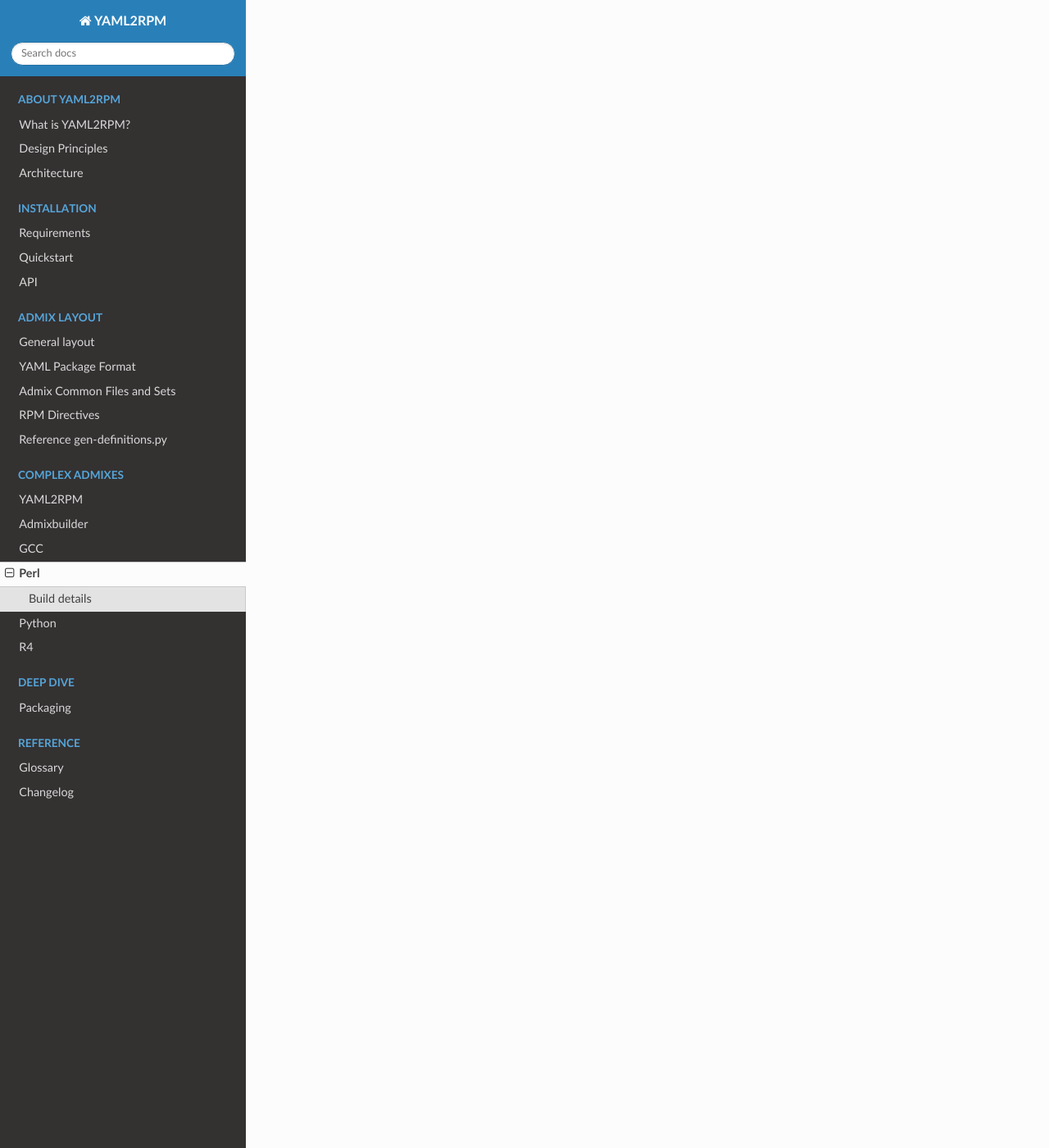
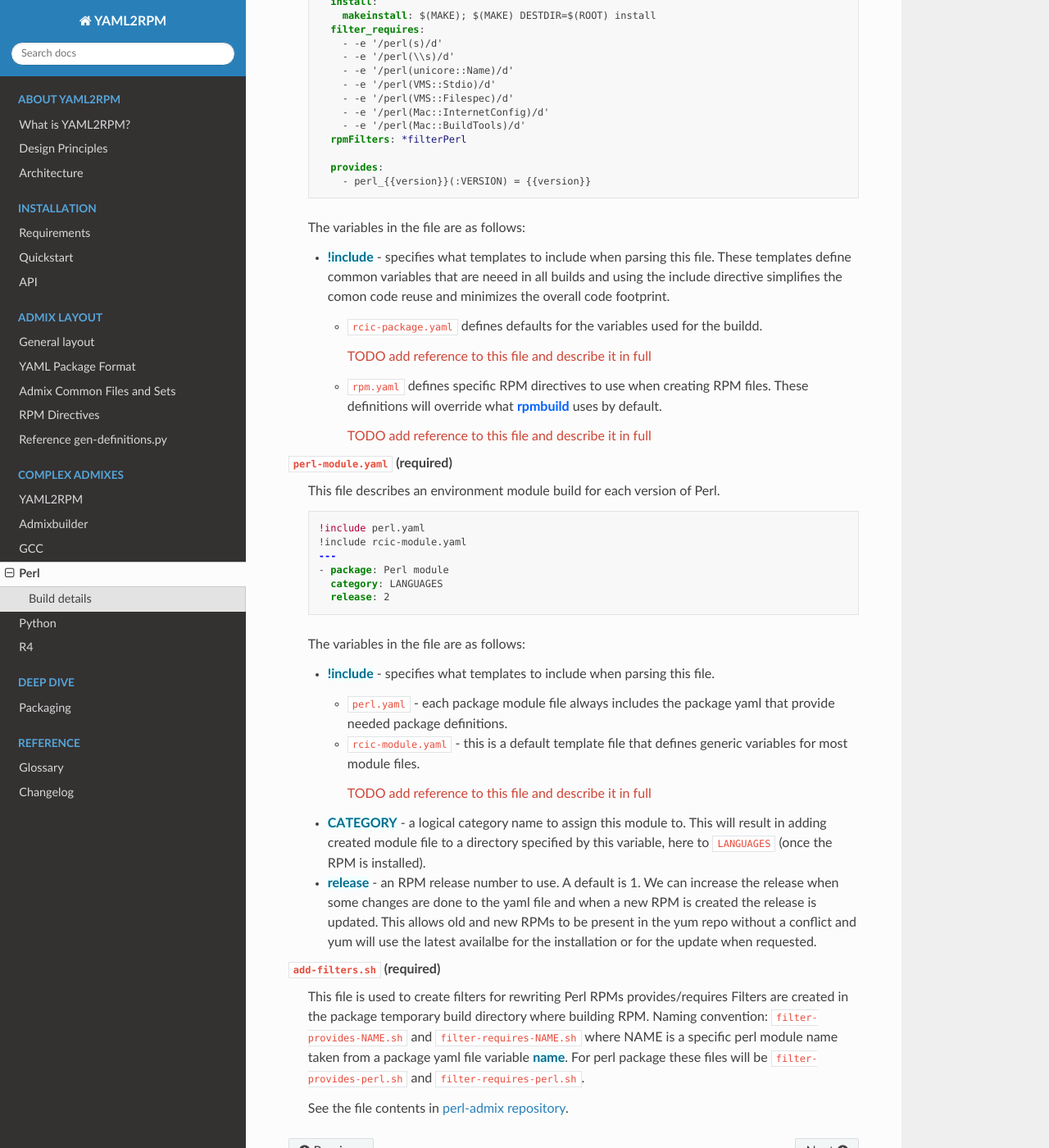
Before and after one commit to RCIC-UCI-Public/yaml2rpm-docs, a Sphinx documentation site: the page built from docs/source/admixes/perl.rst, in a window 1280 px wide and 1400 px high, scrolled down 2813 px. Shown: the whole window at 82% size. Built offline with Sphinx 7.4.7 and the Read the Docs theme 3.1.0, drawn with Linux system fonts in a browser that asks for light colours; some of the changed text lies outside the part shown.

Commit message:
desxribe main perl-admix files

```diff
--- /dev/null
+++ b/docs/source/admixes/files/perl-admix-perl-module.yaml
@@ -0,0 +1,6 @@
+!include perl.yaml
+!include rcic-module.yaml
+---
+- package: Perl module
+  category: LANGUAGES
+  release: 2
--- /dev/null
+++ b/docs/source/admixes/files/perl-admix-perl.yaml
@@ -0,0 +1,30 @@
+!include rcic-package.yaml
+!include rpm.yaml
+---
+- package: Perl Programming Language {{version}}
+  name: perl
+  versions: !include versions.yaml
+  version: "{{versions.perl}}"
+  bioperl_tarsources: "{{versions.bioperl_tarsources}}"
+  metacpan_tarsources: "{{versions.metacpan_tarsources}}"
+  genomics_tarsources: "{{versions.genomics_tarsources}}"
+  vendor_source: https://www.cpan.org/src/5.0/{{name}}-{{version}}.{{extension}}
+  description: >
+    Perl Programming Language version {{version}}
+  build:
+    configure: ./Configure
+    configure_args: -des -Dprefix=$(PKGROOT) -Dusethreads -Duseshrplib
+  install:
+    makeinstall: $(MAKE); $(MAKE) DESTDIR=$(ROOT) install
+  filter_requires:
+    - -e '/perl(s)/d'
+    - -e '/perl(\\s)/d'
+    - -e '/perl(unicore::Name)/d'
+    - -e '/perl(VMS::Stdio)/d'
+    - -e '/perl(VMS::Filespec)/d'
+    - -e '/perl(Mac::InternetConfig)/d'
+    - -e '/perl(Mac::BuildTools)/d'
+  rpmFilters: *filterPerl
+
+  provides:
+    - perl_{{version}}(:VERSION) = {{version}}
--- /dev/null
+++ b/docs/source/admixes/files/perl-admix-set-530.yaml
@@ -0,0 +1,6 @@
+!include packages.yaml
+---
+versions: versions-530.yaml
+bootstrap:
+  - perl
+  - perl-module
--- /dev/null
+++ b/docs/source/admixes/files/perl-admix-versions-530.yaml
@@ -0,0 +1,6 @@
+!include versions.yaml
+---
+perl: "5.30.0"
+bioperl_tarsources: "202003"
+metacpan_tarsources: "202004"
+genomics_tarsources: "202011"
--- /dev/null
+++ b/docs/source/admixes/files/perl-admix-versions.yaml
@@ -0,0 +1,3 @@
+# for boostrap installing perl and modules
+---
+admix: perl-admix
--- a/docs/source/admixes/perl.rst
+++ b/docs/source/admixes/perl.rst
@@ -52,6 +52,8 @@ create circular references during the build.
   specific modules for each set can be built only after their dependencies are
   already built and installed.
 
+  - :yvars:`bootstrap` and :yvars:`build` - empty, no packages in the base
+    set. All build will be in the specific sets.
   - :yvars:`sets` - lists the logical sets of related packages that are built (and installed) together
     just like in any other admix. But here each set is defined as a *serialset*, one for each version of Perl.
     Each *serialset* is a list of sets. These *serialsets* will be build in parallel, but within each
@@ -84,3 +86,65 @@ create circular references during the build.
      +-------+--------------+---------------+
      |   4   |  530-gen     | 534-gen       |
      +-------+--------------+---------------+
+
+``versions.yaml`` (required)
+  Since there are no packages to build, this file just lists the admix:
+
+  .. literalinclude:: files/perl-admix-versions.yaml
+      :language: yaml
+
+``perl.yaml`` (required)
+  This is a yaml file that provides all the instructions to build base Perl RPM.
+
+  .. literalinclude:: files/perl-admix-perl.yaml
+      :language: yaml
+
+  The variables in the file are as follows:
+
+  - :yvars:`!include` -  specifies what templates to include when parsing this file.
+    These templates define common variables that are neeed in all builds and
+    using the include directive simplifies the comon code reuse and minimizes
+    the overall code footprint.
+
+    * ``rcic-package.yaml`` defines defaults for the variables used for the buildd.
+
+      :red:`TODO add reference to this file and describe it in full`
+    * ``rpm.yaml`` defines specific RPM directives to use when creating
+      RPM files. These definitions will override what :command:`rpmbuild` uses by default.
+
+      :red:`TODO add reference to this file and describe it in full`
+
+``perl-module.yaml`` (required)
+  This file describes an environment module build for each version of Perl.
+
+  .. literalinclude:: files/perl-admix-perl-module.yaml
+      :language: yaml
+
+  The variables in the file are as follows:
+
+  - :yvars:`!include` -  specifies what templates to include when parsing this file.
+
+    * ``perl.yaml`` - each package module file always includes the package
+      yaml that provide needed package definitions.
+    * ``rcic-module.yaml`` - this is a default template file that defines
+      generic variables for most module files.
+
+      :red:`TODO add reference to this file and describe it in full`
+  - :yvars:`CATEGORY` - a logical category name to assign this module to.  This
+    will result in adding created module file to a directory specified by
+    this variable, here to ``LANGUAGES`` (once the RPM is installed).
+  - :yvars:`release` - an RPM release number to use. A default is 1. We can
+    increase the release when some changes are done to the yaml file
+    and when a new RPM is created the release is updated. This allows old and new RPMs
+    to be present in the yum repo without a conflict and yum will use the latest availalbe for
+    the installation or for the update when requested.
+
+``add-filters.sh`` (required)
+  This file  is used to create filters for rewriting Perl RPMs provides/requires
+  Filters are created in the package temporary build directory where building RPM.
+  Naming convention: ``filter-provides-NAME.sh`` and ``filter-requires-NAME.sh``
+  where NAME is a specific perl module name taken from a package yaml file variable :yvars:`name`.
+  For perl package these files will be ``filter-provides-perl.sh`` and
+  ``filter-requires-perl.sh``.
+
+  See the file contents in `perl-admix repository <https://github.com/RCIC-UCI-Public/perl-admix/>`_.
```
